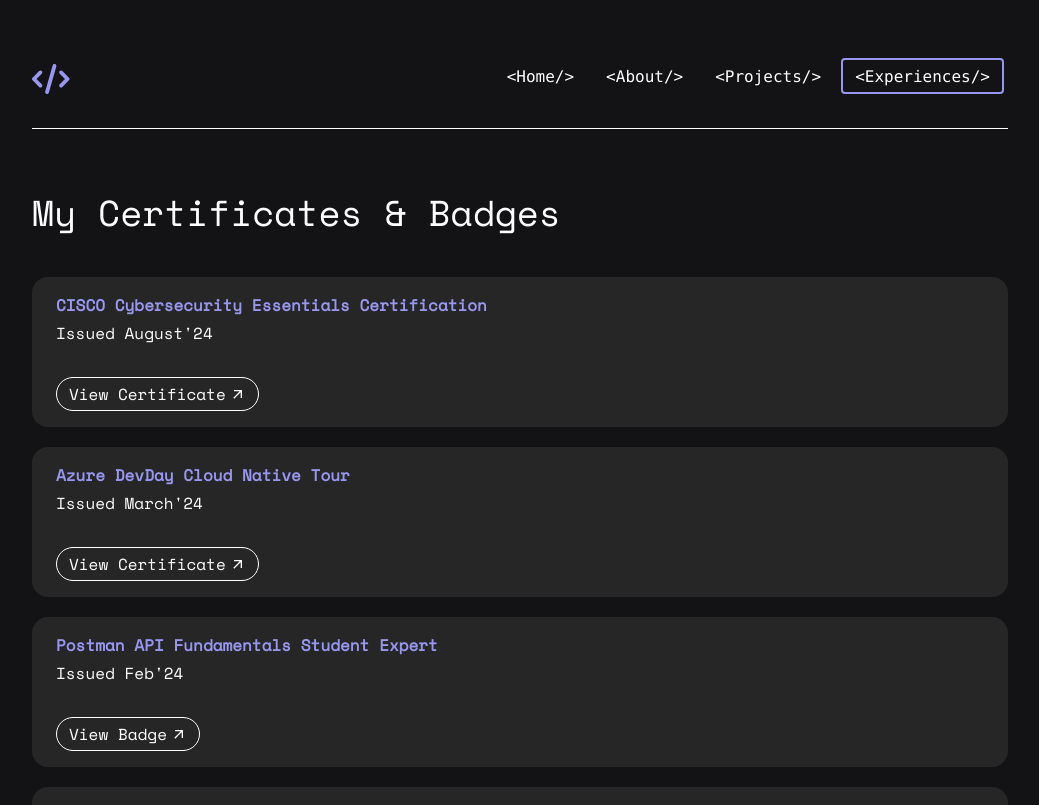
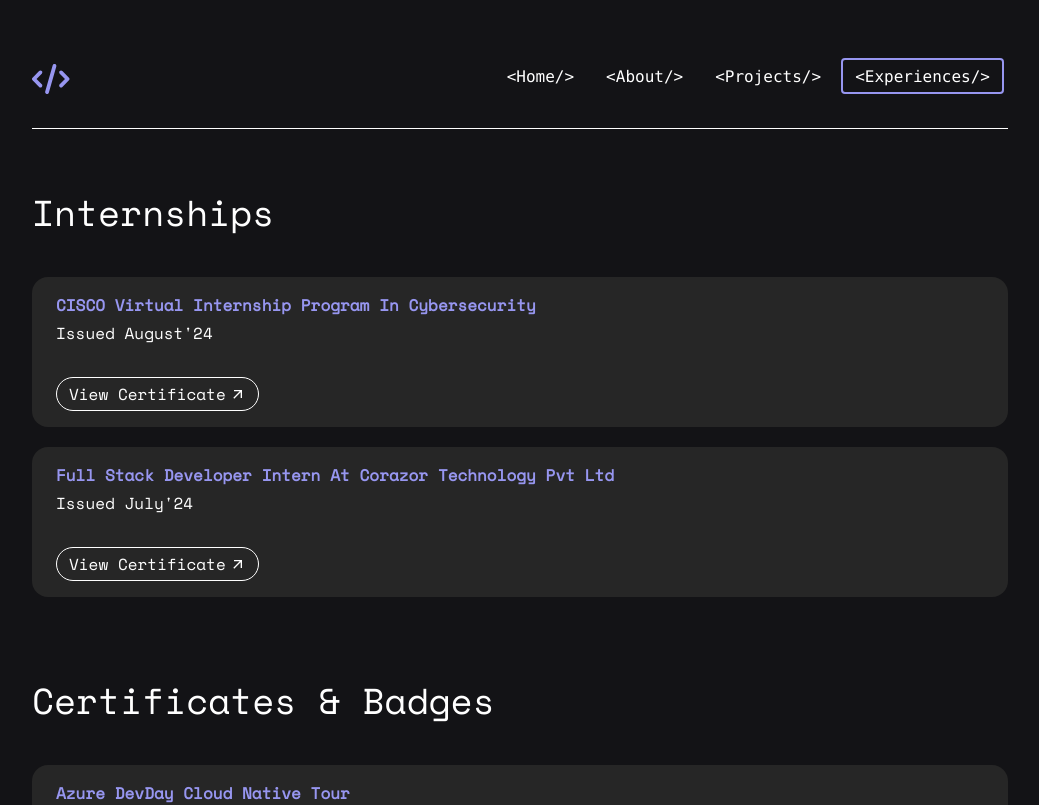
Before and after one commit to Nandini-Maheshwari/Portfolio, a React (Vite) app: page /Experiences in a window 1280 px wide. Shown: the top 805 px of the page, without its empty margins (120-1159 px from the left). Built offline with nearby package versions, Linux system fonts and the light colour scheme.

Commit message:
Added Internships Section

```diff
--- a/src/Screens/Experiences.jsx
+++ b/src/Screens/Experiences.jsx
@@ -4,12 +4,6 @@
 function Experiences() {
 
   const certificates = [
-    {
-      title: 'CISCO Cybersecurity Essentials Certification',
-      issuedDate: "August'24",
-      link: 'https://reskilll.com/https://drive.google.com/drive/folders/1HlvGo4Basi8UowW8oH3iZt44b9i78GgE?usp=sharing/azure/cloudnativetour/e3cc6e82b8',
-      linkText: 'View Certificate'
-    },
     {
       title: 'Azure DevDay Cloud Native Tour',
       issuedDate: "March'24",
@@ -36,9 +30,37 @@
     }
   ];
 
+  const internships = [
+    {
+      title: 'CISCO Virtual Internship Program In Cybersecurity',
+      issuedDate: "August'24",
+      link: 'https://drive.google.com/file/d/10hVyflk_nxxLNpHAbpEO1_nn0i7vWqrX/view?usp=sharing',
+      linkText: 'View Certificate'
+    },
+    {
+      title: 'Full Stack Developer Intern At Corazor Technology Pvt Ltd',
+      issuedDate: "July'24",
+      link: 'https://drive.google.com/file/d/1XCRfOBtPPFX7AXQVQ6ww6tVjYpyimbdv/view?usp=sharing',
+      linkText: 'View Certificate'
+    }
+  ];
+
   return (
     <div className='py-16'>
-      <p className='text-justify text-4xl text-white pb-6'>My Certificates & Badges</p>
+      <div className='pb-16'>
+        <p className='text-justify text-4xl text-white pb-6'>Internships</p>
+        {internships.map((cert, index) => (
+          <CertificateCard
+            key={index}
+            title={cert.title}
+            issuedDate={cert.issuedDate}
+            link={cert.link}
+            linkText={cert.linkText}
+          />
+        ))}
+      </div>
+      <div>
+        <p className='text-justify text-4xl text-white pb-6'>Certificates & Badges</p>
         {certificates.map((cert, index) => (
           <CertificateCard
             key={index}
@@ -49,6 +71,7 @@
           />
         ))}
       </div>
+    </div>
   );
 }
 
```
Lines whose indentation alone changed are shown as unchanged.
